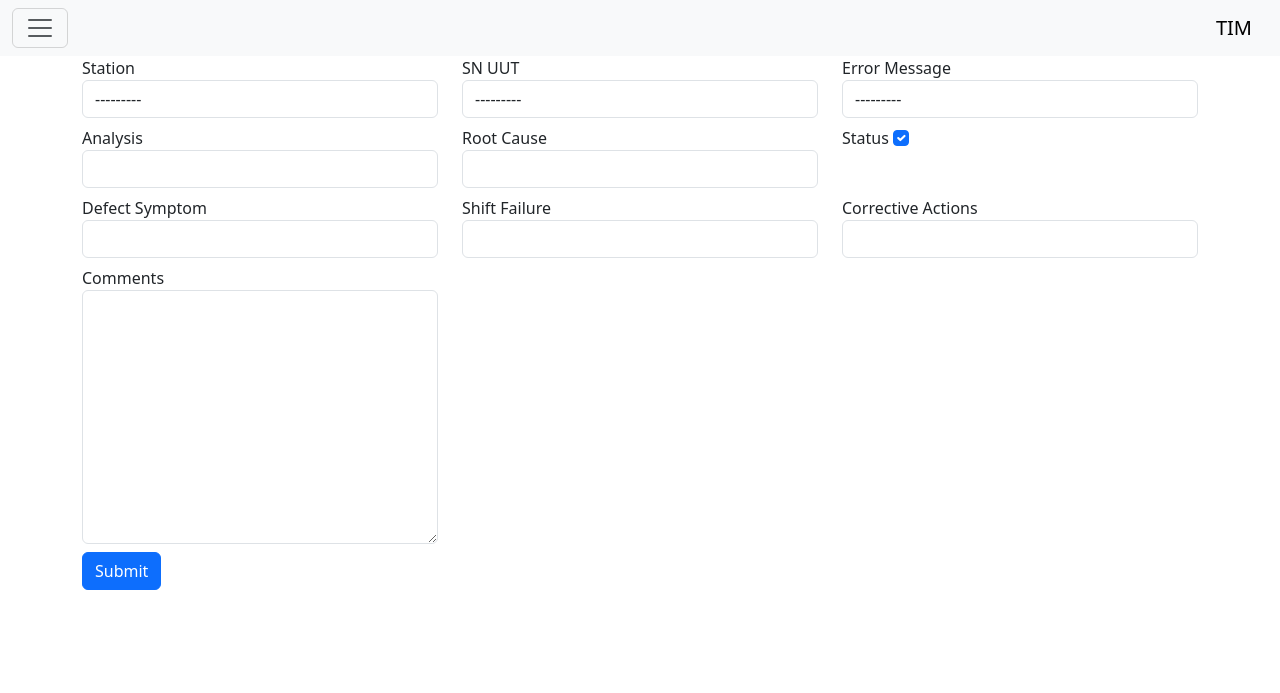
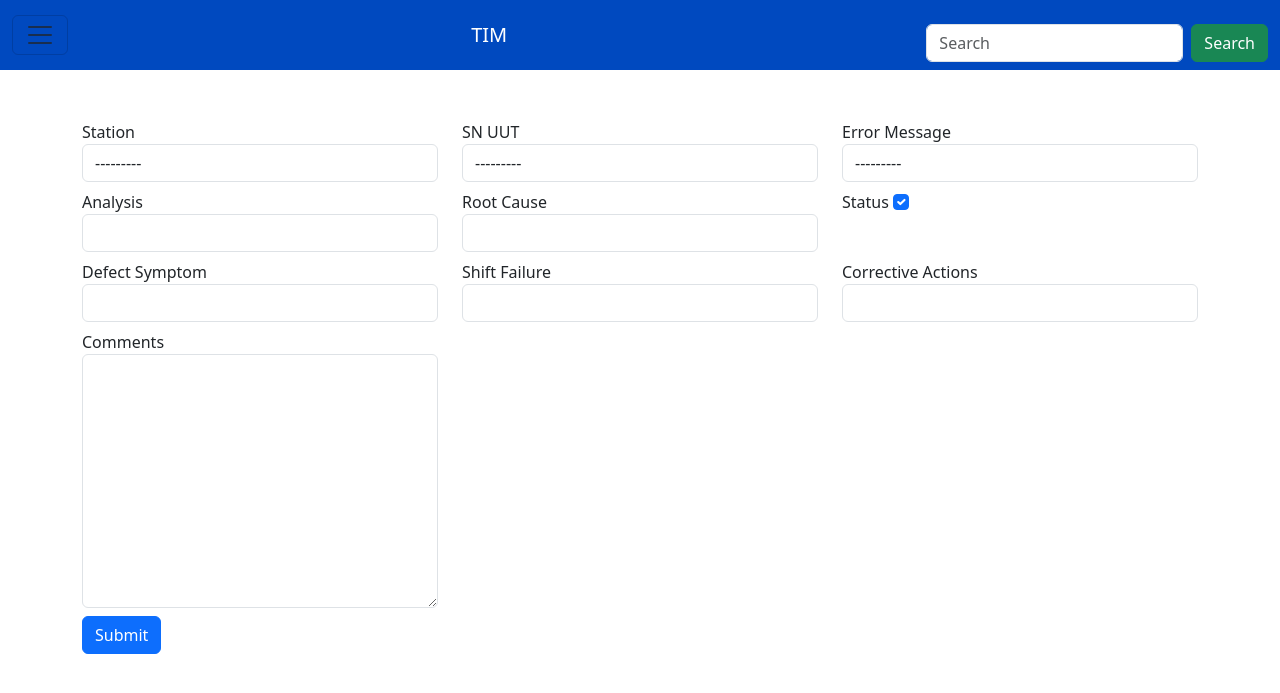
Before and after one commit to JoseArevalozz/Tim_db, a Django app: page /failure_form/ in a window 1280 px wide. Shown: the top 693 px of the page. Run offline with Django 4.2, Linux system fonts and the light colour scheme; a user stored in the database is signed in; data comes from the database, SQL or seed files in the repository; both versions use the stored data as it was after the commit.

Commit message:
update nav

```diff
--- a/forms_db/forms.py
+++ b/forms_db/forms.py
@@ -30,6 +30,10 @@ class FailureForm(ModelForm):
         labels = {'id_s': 'Station', 'sn_f':'SN UUT', 'id_er': 'Error Message', 'analysis': 'Analysis', 'rootCause': 'Root Cause', 'status': 'Status', 'defectSymptom': 'Defect Symptom', 'shiftFailure': 'Shift Failure', 'correctiveActions': 'Corrective Actions', 'comments': 'Comments'}
 
 class BoomForm(ModelForm):
+    def __init__(self, *args, **kwargs):
+        super().__init__(*args, **kwargs)
+        for visible in self.visible_fields():
+            visible.field.widget.attrs['class'] = 'form-control mb-2 col-md-6 col-sm-6'
     class Meta:
         model = Booms
         fields = '__all__'
--- a/forms_db/templates/base/boom_form.html
+++ b/forms_db/templates/base/boom_form.html
@@ -7,13 +7,15 @@
         {% csrf_token %}
         <!-- {{form.as_p}} -->
 
+        <div class="row">
             {% for row in form %}
-            <div class="form-group">
+                <div class="form-group col-4">
                     <label for="">{{row.label}}</label>
                     {{row}}
                 </div>
                 <br>
             {% endfor %}
+        </div>
 
         <input type="submit" value="Submit">
     </form>
--- a/forms_db/templates/base/failure_form.html
+++ b/forms_db/templates/base/failure_form.html
@@ -1,8 +1,8 @@
 {% extends 'main.html' %}
 
 {% block content %}
-<div class="container">
-    <h1>Failure Form</h1>
+<div class="container mt-5" >
+
     <form method="POST">
         {% csrf_token %}
         <!-- {{form.as_p}} -->
--- a/forms_db/views.py
+++ b/forms_db/views.py
@@ -11,7 +11,10 @@ from django.contrib.auth.decorators import login_required
 # Create your views here.
 @login_required(login_url='login')
 def home(request):
-    return render(request=request, template_name='base/first.html',)
+    employe = Employes.objects.get(employeeNumber=request.user)
+    context = {'employe': employe}
+
+    return render(request=request, template_name='base/first.html', context=context)
 
 def loginUser(request):
     uuts = Uut.objects.all()
@@ -46,6 +49,7 @@ def logoutUser(request):
 
 @login_required(login_url='login')
 def employeesForm(request):
+    employe = Employes.objects.get(employeeNumber=request.user)
     form = EmployeesForm()
 
     if request.method == 'POST':
@@ -54,11 +58,12 @@ def employeesForm(request):
             form.save()
             return redirect('home')
 
-    context = {'form': form}
+    context = {'form': form, 'employe': employe}
     return render(request=request, template_name='base/employee_form.html', context=context)
 
 @login_required(login_url='login')
 def uutForm(request):
+    employe = Employes.objects.get(employeeNumber=request.user)
     form = UutForm()
 
     if request.method == 'POST':
@@ -67,11 +72,13 @@ def uutForm(request):
             form.save()
             return redirect('home')
 
-    context = {'form':form}
+    context = {'form':form, 'employe': employe}
     return render(request=request, template_name='base/uut_form.html', context=context)
 
 @login_required(login_url='login')
 def failureForm(request):
+    employe = Employes.objects.get(employeeNumber=request.user)
+
     form = FailureForm()
 
     if request.method == 'POST':
@@ -97,11 +104,13 @@ def failureForm(request):
         )
         return redirect('home')
 
-    context = {'form': form}
+    context = {'form': form, 'employe': employe}
     return render(request=request, template_name='base/failure_form.html', context=context)
 
 @login_required(login_url='login')
 def boomForm(request):
+    employe = Employes.objects.get(employeeNumber=request.user)
+
     form = BoomForm()
 
     if request.method == 'POST':
@@ -110,11 +119,13 @@ def boomForm(request):
             form.save()
             return redirect('home')
 
-    context = {'form': form}
+    context = {'form': form, 'employe': employe}
     return render(request=request, template_name='base/boom_form.html', context=context)
 
 @login_required(login_url='login')
 def rejectedForm(request):
+    employe = Employes.objects.get(employeeNumber=request.user)
+
     form = RejectedForm()
 
     if request.method == 'POST':
@@ -123,11 +134,13 @@ def rejectedForm(request):
             form.save()
             return redirect('home')
 
-    context = {'form': form}
+    context = {'form': form, 'employe': employe}
     return render(request=request, template_name='base/rejected_form.html', context=context)
 
 @login_required(login_url='login')
 def errorMessageForm(request):
+    employe = Employes.objects.get(employeeNumber=request.user)
+
     form = ErrorMessageForm()
 
     if request.method == 'POST':
@@ -136,11 +149,13 @@ def errorMessageForm(request):
             form.save()
             return redirect('home')
 
-    context = {'form': form}
+    context = {'form': form, 'employe': employe}
     return render(request=request, template_name='base/errorMessage.html', context=context)
 
 @login_required(login_url='login')
 def stationForm(request):
+    employe = Employes.objects.get(employeeNumber=request.user)
+
     form = StationForm()
 
     if request.method == 'POST':
@@ -149,11 +164,13 @@ def stationForm(request):
             form.save()
             return redirect('home')
 
-    context = {'form': form}
+    context = {'form': form, 'employe': employe}
     return render(request=request, template_name='base/station_form.html', context=context)
 
 @login_required(login_url='login')
 def maintenanceForm(request):
+    employe = Employes.objects.get(employeeNumber=request.user)
+
     form = MaintenanceForm()
 
     if request.method == 'POST':
@@ -162,11 +179,13 @@ def maintenanceForm(request):
             form.save()
             return redirect('home')
 
-    context = {'form': form}
+    context = {'form': form, 'employe': employe}
     return render(request=request, template_name='base/maintenance_form.html', context=context)
 
 @login_required(login_url='login')
 def spareForm(request):
+    employe = Employes.objects.get(employeeNumber=request.user)
+
     form = SpareForm()
 
     if request.method == 'POST':
@@ -175,12 +194,14 @@ def spareForm(request):
             form.save()
             return redirect('home')
 
-    context = {'form': form}
+    context = {'form': form, 'employe': employe}
     return render(request=request, template_name='base/spare_form.html', context=context)
 
 @login_required(login_url='login')
 def userPage(request, pk):
+    employe = Employes.objects.get(employeeNumber=request.user)
+
     user = Employes.objects.get(employeeNumber=pk)
 
-    context = {'user': user}
+    context = {'user': user, 'employe':employe}
     return render(request=request, template_name='base/user.html', context=context)
--- a/templates/main.html
+++ b/templates/main.html
@@ -10,37 +10,20 @@
 </head>
 <body>
     <!-- login -->
-    {% if messages %}
-    <ul class="messages">
-        {% for message in messages %}
-            <li>{{message}}</li>
-        {% endfor %}
-
-    </ul>
-    {% endif %}
 
     {% if request.user.is_active  %}
     <div>
         <!-- nav -->
-        <div>
+        <div >
+            <br>
+            <br><br>
             {% include 'nav.html' %}
         </div>
     </div>
     {% else %}
     <!-- logout -->
     <div>
-        <h1>Login</h1>
-
-        <form method="POST">
-            {% csrf_token %}
-            <label for="">Username: </label>
-            <input type="text" name="user" placeholder="User name...">
-            <br>
-            <label for="">Password: </label>
-            <input type="password" name="password">
-            <br>
-            <input type="submit" value='Login'>
-        </form>
+        {% include 'login.html' %}
     </div>
     {% endif %}
 
--- a/templates/nav.html
+++ b/templates/nav.html
@@ -1,40 +1,52 @@
-<nav class="navbar bg-body-tertiary fixed-top">
+<nav  class="navbar fixed-top " style="background-color: #0049BF;">
 
-    <div class="container-fluid">
-        <button class="navbar-toggler" type="button" data-bs-toggle="offcanvas" data-bs-target="#offcanvasNavbar" aria-controls="offcanvasNavbar" aria-label="Toggle navigation">
+    <div class="container-fluid" >
+        <button class="navbar-toggler " type="button" data-bs-toggle="offcanvas" data-bs-target="#offcanvasNavbar" aria-controls="offcanvasNavbar" aria-label="Toggle navigation">
             <span class="navbar-toggler-icon"></span>
         </button>
-        <a class="navbar-brand" href="#">TIM</a>
-
-        <div class="offcanvas offcanvas-start" tabindex="-1" id="offcanvasNavbar" aria-labelledby="offcanvasNavbarLabel">
+        <a class="text-white navbar-brand" href="#">TIM</a>
+        <form class="d-flex mt-3" role="search">
+            <input class="form-control me-2" type="search" placeholder="Search" aria-label="Search">
+            <button class="btn btn-success" type="submit">Search</button>
+        </form>
+        <div class=" offcanvas offcanvas-start " style="background-color: #0049BF;" tabindex="-1" id="offcanvasNavbar" aria-labelledby="offcanvasNavbarLabel">
             <div class="offcanvas-header">
-            <h5 class="offcanvas-title" id="offcanvasNavbarLabel">TIM</h5>
+            <h5 class="offcanvas-title text-white" id="offcanvasNavbarLabel">TIM</h5>
+            <span class="offcanvas-title ">{{employe}}</span>
             <button type="button" class="btn-close" data-bs-dismiss="offcanvas" aria-label="Close"></button>
             </div>
+            <hr>
             <div class="offcanvas-body">
             <ul class="navbar-nav justify-content-end flex-grow-1 pe-3">
                 <li class="nav-item">
                     <a class="nav-link active" aria-current="page" href="#">Home</a>
                 </li>
                 <li class="nav-item">
-                    <a class="nav-link" href="{% url 'employees_form' %}">Register employees</a>
-                    <a class="nav-link" href="{% url 'uut_form' %}">Register UUT</a>
-                    <a class="nav-link" href="{% url 'failure_form' %}">Register Failure</a>
-                    <a class="nav-link" href="{% url 'boom_form' %}">Register BOOM</a>
-                    <a class="nav-link" href="{% url 'rejected_form' %}">Register Rejected</a>
-                    <a class="nav-link" href="{% url 'errorMessage_form' %}">Register ErrorMessage</a>
-                    <a class="nav-link" href="{% url 'station_form' %}">Register Station</a>
-                    <a class="nav-link" href="{% url 'maintenance_form' %}">Register Maintenance</a>
-                    <a class="nav-link" href="{% url 'spare_form' %}">Register Spare</a>
-                    <a class="nav-link" href="{% url 'user' 1 %}">User</a>
+                    <a class="nav-link text-white" href="{% url 'employees_form' %}">Register employees</a>
+                    <a class="nav-link text-white" href="{% url 'uut_form' %}">Register UUT</a>
+                    <a class="nav-link text-white" href="{% url 'failure_form' %}">Register Failure</a>
+                    <a class="nav-link text-white" href="{% url 'boom_form' %}">Register BOOM</a>
+                    <a class="nav-link text-white" href="{% url 'rejected_form' %}">Register Rejected</a>
+                    <a class="nav-link text-white" href="{% url 'errorMessage_form' %}">Register ErrorMessage</a>
+                    <a class="nav-link text-white" href="{% url 'station_form' %}">Register Station</a>
+                    <a class="nav-link text-white" href="{% url 'maintenance_form' %}">Register Maintenance</a>
+                    <a class="nav-link text-white" href="{% url 'spare_form' %}">Register Spare</a>
+                    <a class="nav-link text-white" href="{% url 'user' 1 %}">User</a>
                 </li>
                 <li class="nav-item dropdown">
                     <a class="nav-link dropdown-toggle" href="#" role="button" data-bs-toggle="dropdown" aria-expanded="false">
-                    Dropdown
+                    Projects
                     </a>
                 <ul class="dropdown-menu">
-                    <li><a class="dropdown-item" href="#">Action</a></li>
-                    <li><a class="dropdown-item" href="#">Another action</a></li>
+                    {% if employe.pmd == True%}
+                    <li><a class="dropdown-item" href="#">PMDU</a></li>
+                    {% endif %}
+                    {% if employe.dell == True%}
+                    <li><a class="dropdown-item" href="#">DELL</a></li>
+                    {% endif %}
+                    {% if employe.switch == True%}
+                    <li><a class="dropdown-item" href="#">1G-SW</a></li>
+                    {% endif %}
                     <li>
                     <hr class="dropdown-divider">
                     </li>
@@ -42,10 +54,7 @@
                 </ul>
                 </li>
             </ul>
-            <form class="d-flex mt-3" role="search">
-                <input class="form-control me-2" type="search" placeholder="Search" aria-label="Search">
-                <button class="btn btn-outline-success" type="submit">Search</button>
-            </form>
+
             </div>
             <a href="{% url 'logout' %}">Logout</a>
         </div>
```
Also changed, not shown: templates/login.html (added, +59 -0 lines), db.sqlite3. Lines whose indentation alone changed are shown as unchanged.
